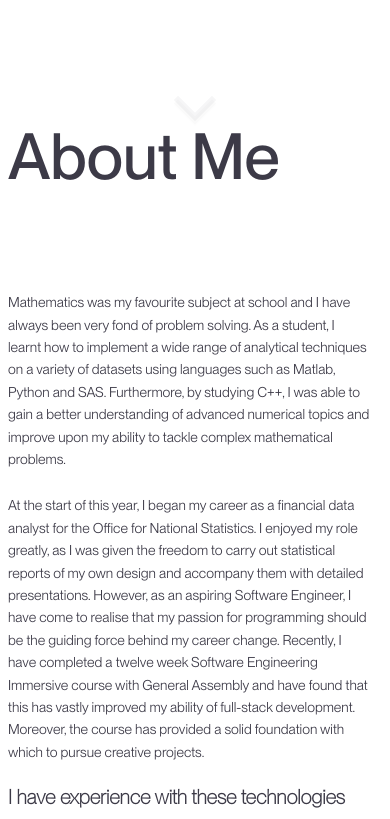
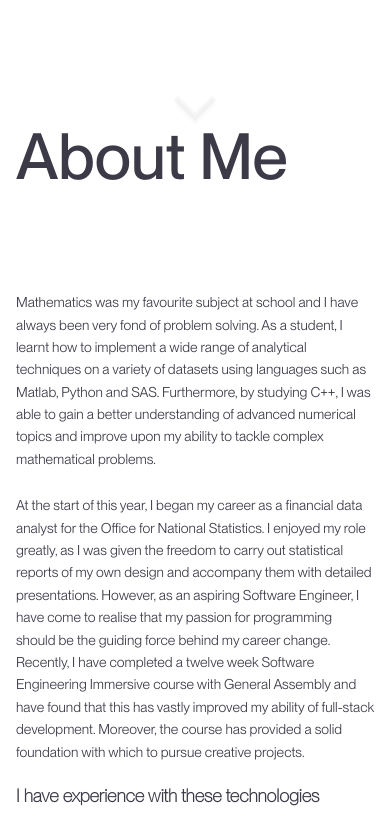
Before and after one commit to jchesher92/jchesher92.github.io, a plain HTML site: page index.html in a window 390 px wide. Shown: the part 830-1649 px from the top of the page. Drawn offline with nearby package versions, Linux system fonts and the light colour scheme.

Commit message:
bio responsive design

```diff
--- a/styles/style.css
+++ b/styles/style.css
@@ -529,10 +529,11 @@ nav .fas {
 
 @media only screen and (max-width: 460px) {
   #bio-container {
-    padding-left: 0.5rem;
+    padding-left: 1rem;
+    padding-right: 1rem;
   }
   .body-full .body-top .technologies h3 {
-    font-size: 1.25rem;
+    font-size: 1.125rem;
   }
   .technologies .devicon-board {
     width: 340px;
@@ -859,7 +860,6 @@ nav ul li a {
 
 nav ul li a:hover {
   color: var(--button-text);
-  /* transition: var(--default-transition); */
 }
 
 #theme-switcher {
@@ -1285,7 +1285,7 @@ article li {
   font-size: 1.125rem;
 }
 
-.experience-text-layer h1 {
+.experience-text-layer h2 {
   font-weight: var(--fw-bold);
   padding-bottom: 3%;
   font-size: 2rem;
```
